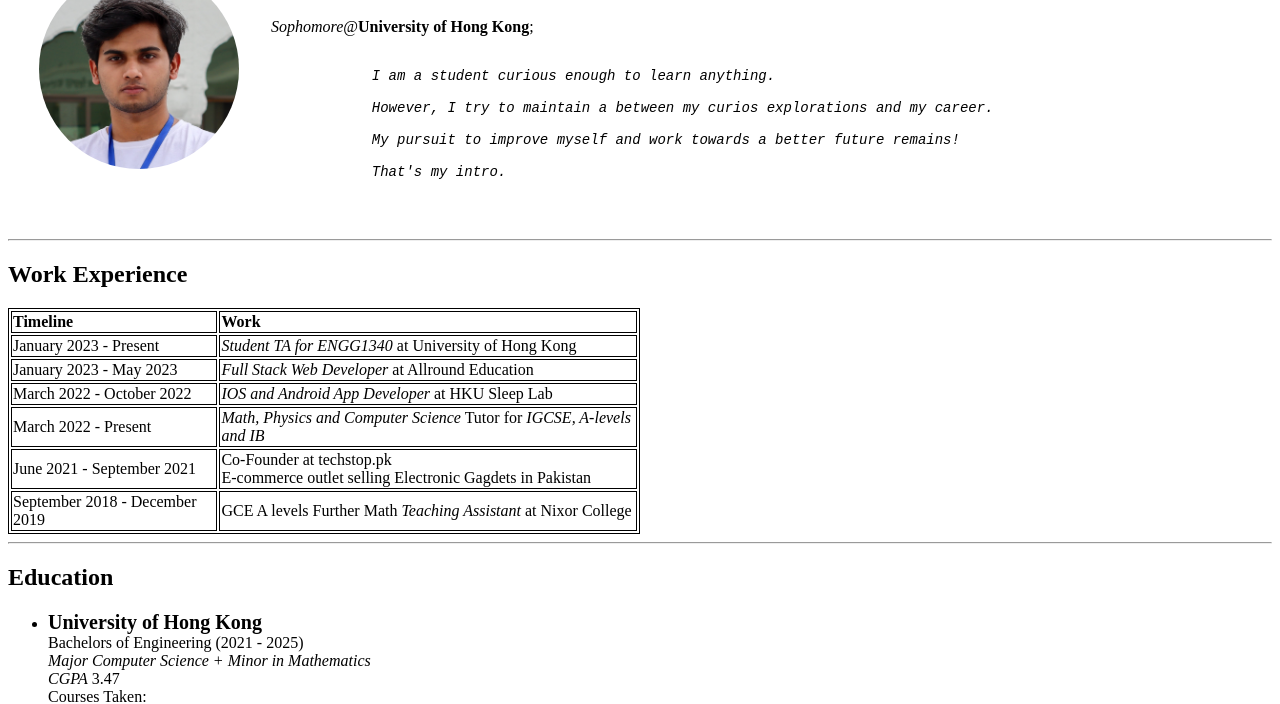
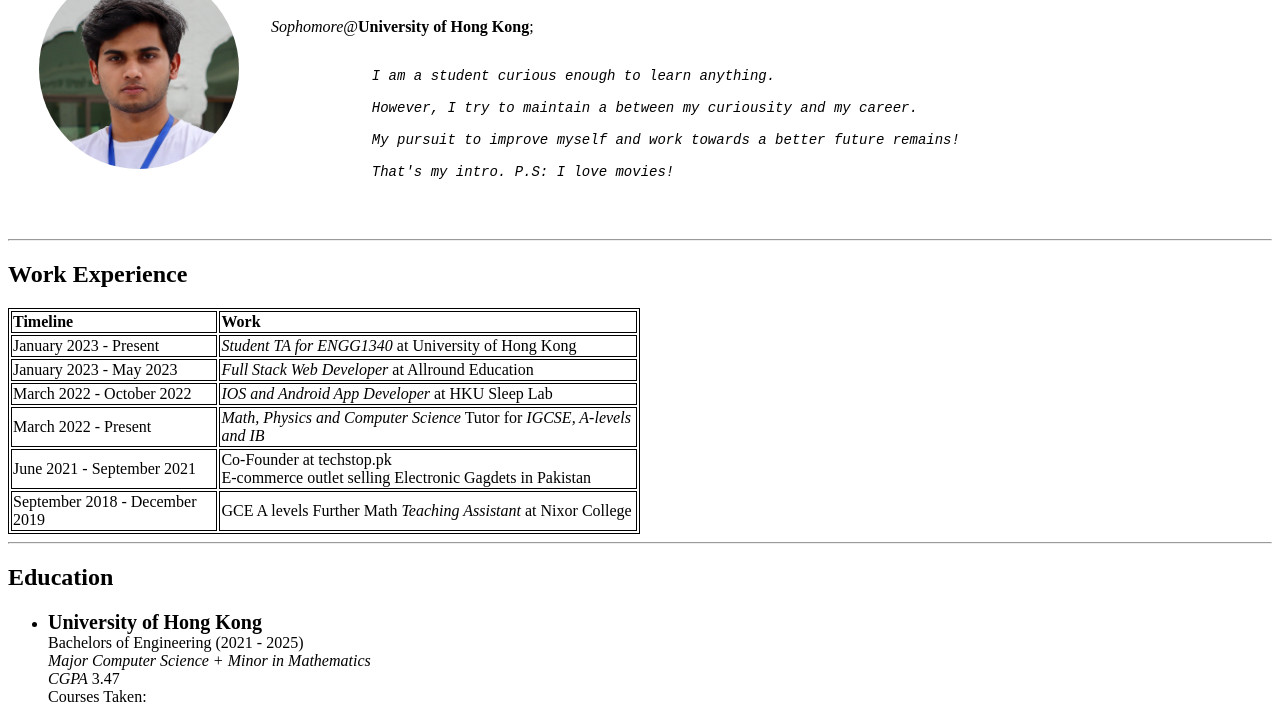
Before and after one commit to jam-khan/personal-webpage, a plain HTML site: page index.html in a window 1280 px wide. Shown: the part 97-801 px from the top of the page. Drawn offline with Linux system fonts and the light colour scheme.

Commit message:
Update index.html

```diff
--- a/index.html
+++ b/index.html
@@ -45,11 +45,11 @@
 
             I am a student curious enough to learn anything.
 
-            However, I try to maintain a between my curios explorations and my career.
+            However, I try to maintain a between my curiousity and my career.
 
             My pursuit to improve myself and work towards a better future remains!
 
-            That's my intro.
+            That's my intro. P.S: I love movies!
         </pre
             >
           </div>
```
